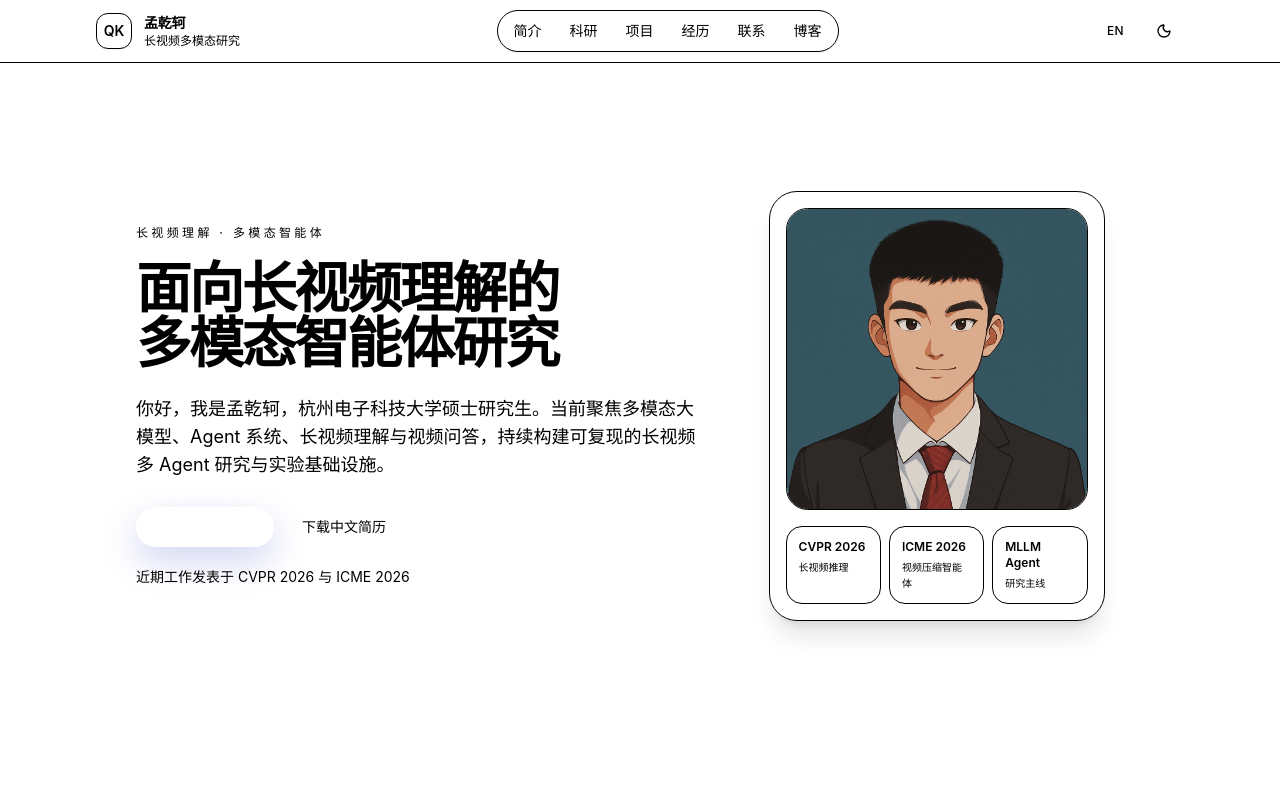
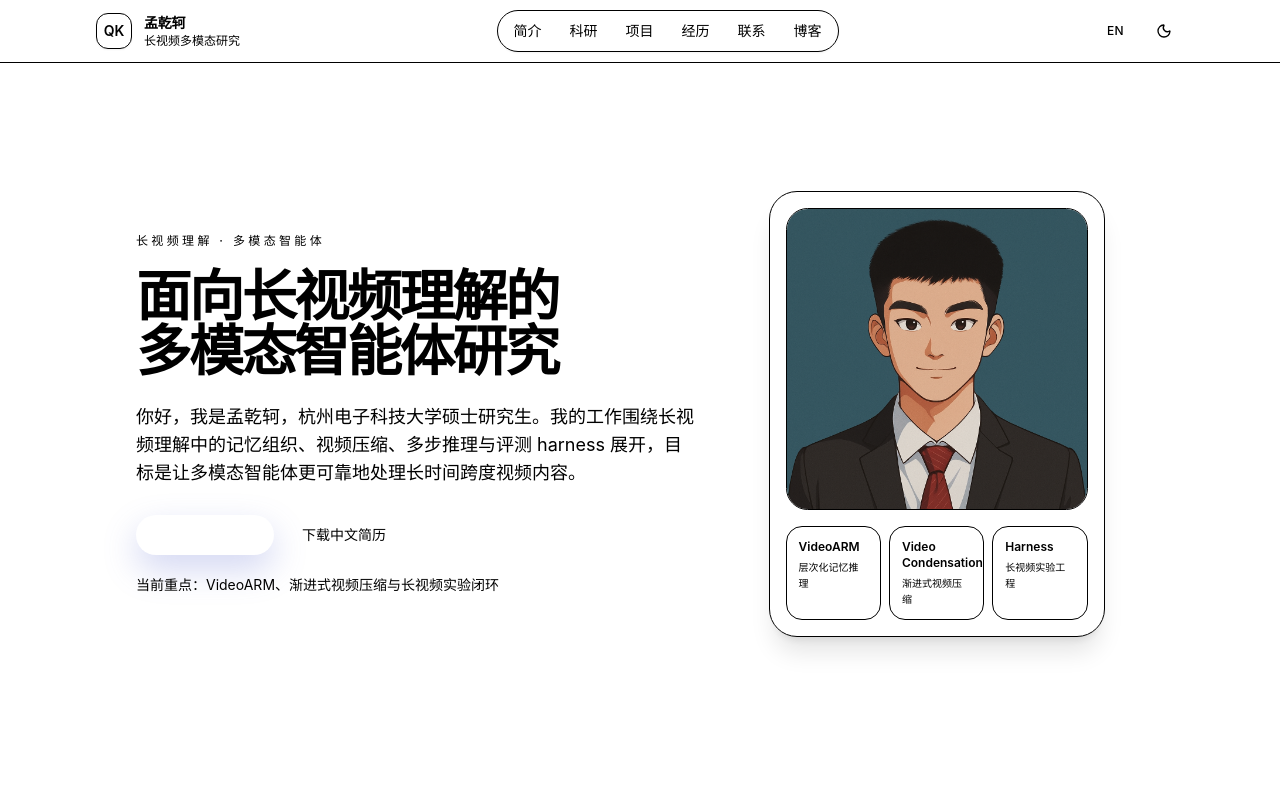
Before and after one commit to qiankemeng/qiankemeng.github.io, a Next.js app: page / in a window 1280 px wide. Shown: the top 800 px of the page. Built offline with nearby package versions, Linux system fonts and the light colour scheme.

Commit message:
content: emphasize research work in hero

```diff
--- a/src/sections/hero-section.tsx
+++ b/src/sections/hero-section.tsx
@@ -2,9 +2,9 @@ import Image from 'next/image';
 import Link from 'next/link';
 
 const stats = [
-  { value: 'CVPR 2026', labelZh: '长视频推理', labelEn: 'Long-video reasoning' },
-  { value: 'ICME 2026', labelZh: '视频压缩智能体', labelEn: 'Video condensation agent' },
-  { value: 'MLLM Agent', labelZh: '研究主线', labelEn: 'Research thread' }
+  { value: 'VideoARM', labelZh: '层次化记忆推理', labelEn: 'Hierarchical memory reasoning' },
+  { value: 'Video Condensation', labelZh: '渐进式视频压缩', labelEn: 'Progressive video condensation' },
+  { value: 'Harness', labelZh: '长视频实验工程', labelEn: 'Long-video experiment tooling' }
 ];
 
 export function HeroSection({ locale }: { locale: 'zh' | 'en' }) {
@@ -12,19 +12,19 @@ export function HeroSection({ locale }: { locale: 'zh' | 'en' }) {
     ? {
         tagline: '长视频理解 · 多模态智能体',
         title: ['面向长视频理解的', '多模态智能体研究'],
-        intro: '你好，我是孟乾轲，杭州电子科技大学硕士研究生。当前聚焦多模态大模型、Agent 系统、长视频理解与视频问答，持续构建可复现的长视频多 Agent 研究与实验基础设施。',
+        intro: '你好，我是孟乾轲，杭州电子科技大学硕士研究生。我的工作围绕长视频理解中的记忆组织、视频压缩、多步推理与评测 harness 展开，目标是让多模态智能体更可靠地处理长时间跨度视频内容。',
         actionPortfolio: '查看研究与项目',
         actionResume: '下载中文简历',
-        status: '近期工作发表于 CVPR 2026 与 ICME 2026',
+        status: '当前重点：VideoARM、渐进式视频压缩与长视频实验闭环',
         avatarAlt: '孟乾轲'
       }
     : {
         tagline: 'Long-Video Understanding · Multimodal Agents',
         title: ['Multimodal agent research', 'for long-form video understanding'],
-        intro: 'I am Meng Qianke, a master\'s student at Hangzhou Dianzi University. My work focuses on multimodal large models, agent systems, long-video understanding, and video QA, with an emphasis on reproducible research infrastructure.',
+        intro: 'I am Meng Qianke, a master\'s student at Hangzhou Dianzi University. My work centers on memory organization, video condensation, multi-step reasoning, and evaluation harnesses for long-form video understanding, aiming to make multimodal agents more reliable over long temporal contexts.',
         actionPortfolio: 'View research & projects',
         actionResume: 'Download résumé',
-        status: 'Recent work appears at CVPR 2026 and ICME 2026',
+        status: 'Current focus: VideoARM, progressive video condensation, and long-video experiment loops',
         avatarAlt: 'Meng Qianke'
       };
 
```
